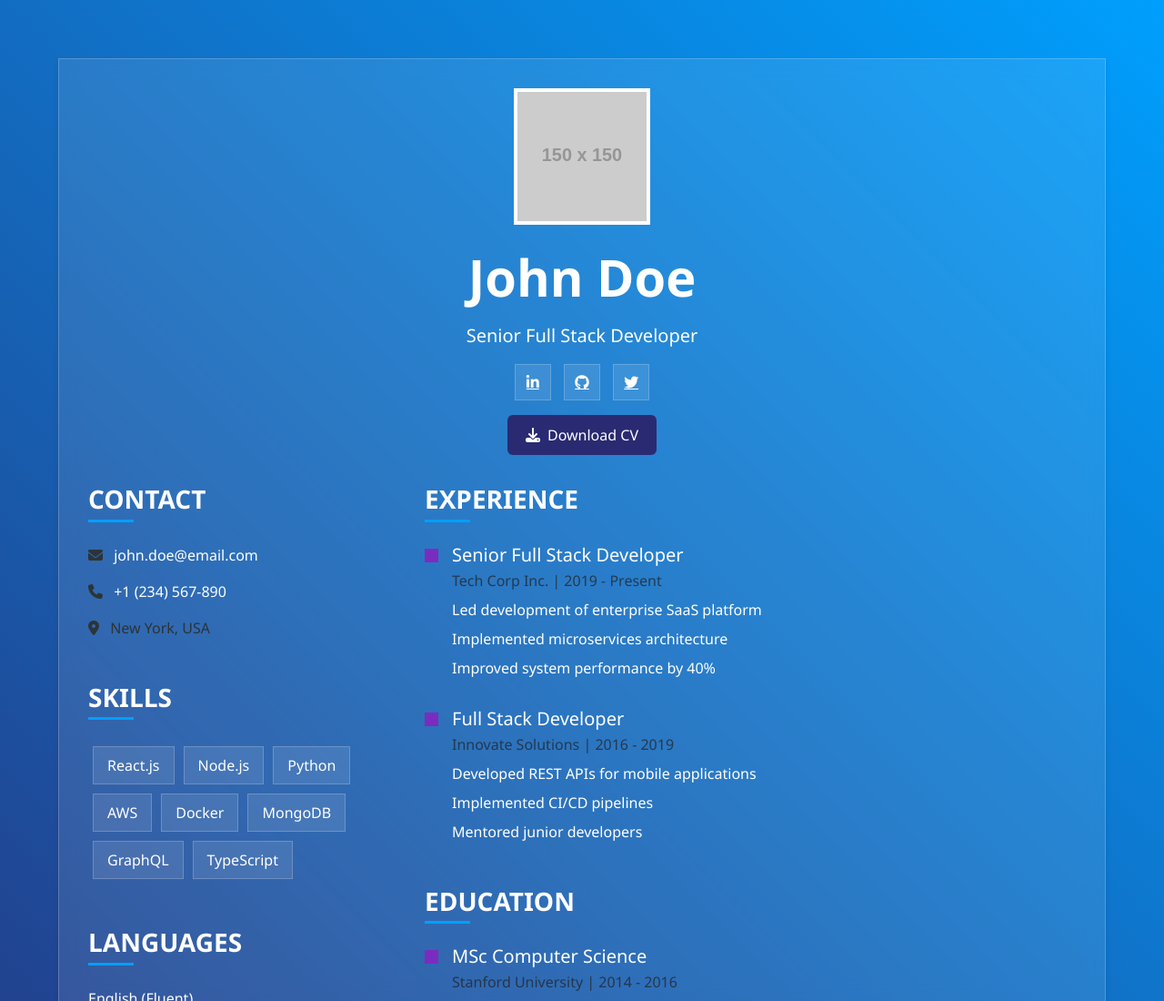
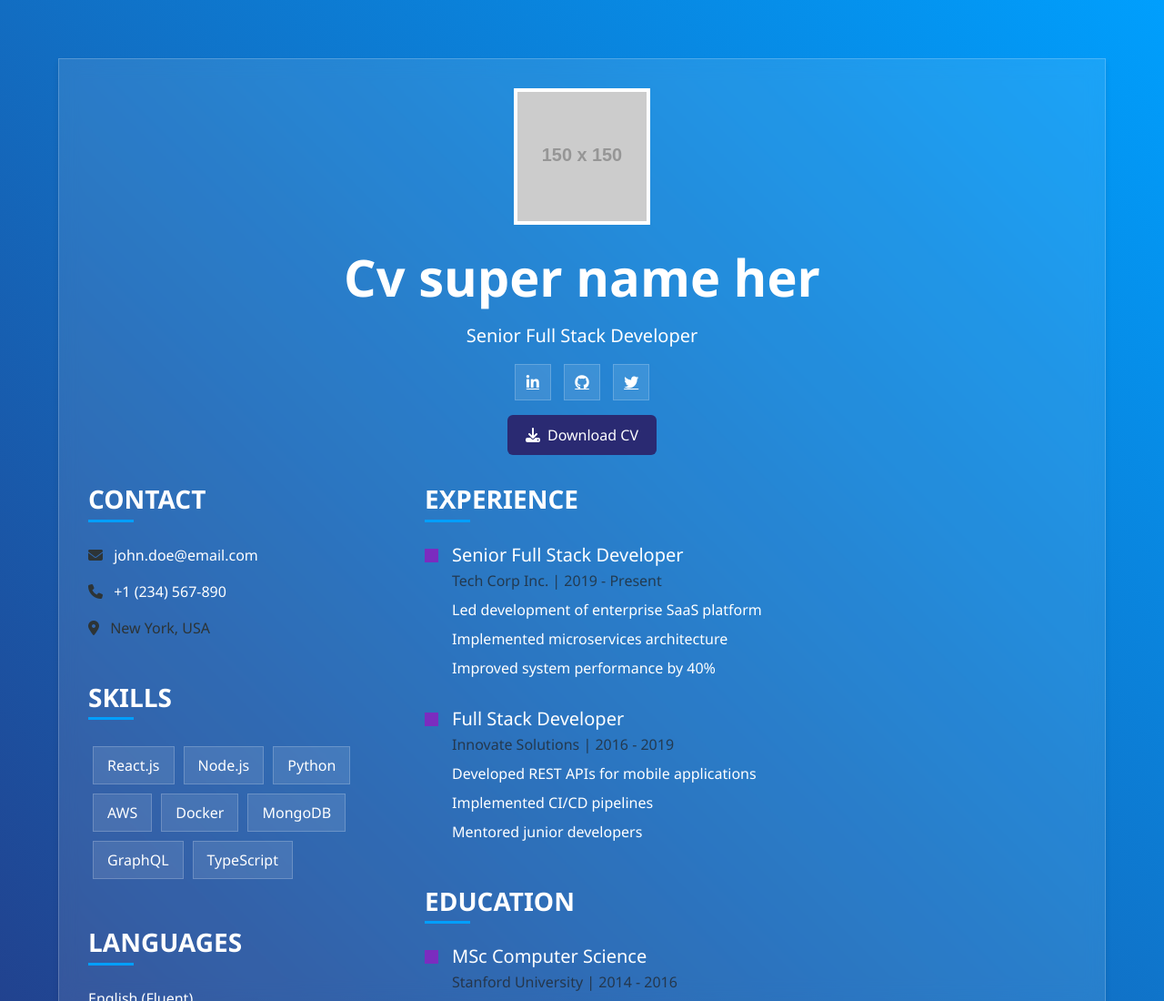
Before and after one commit to MS-GS/cv, a plain HTML site: page index.html in a window 1280 px wide. Shown: the top 1100 px of the page at 91% size. Drawn offline with nearby package versions, Linux system fonts and the light colour scheme; placeholder pictures from the web are drawn by us.

Commit message:
Updated profile photo and header text in index.html

```diff
--- a/index.html
+++ b/index.html
@@ -1,5 +1,6 @@
 <!DOCTYPE html>
 <html lang="en">
+
 <head>
     <meta charset="UTF-8">
     <meta name="viewport" content="width=device-width, initial-scale=1.0">
@@ -175,6 +176,7 @@
         }
     </style>
 </head>
+
 <body>
 
     <div class="cv-container">
@@ -182,7 +184,7 @@
         <header class="header">
             <!-- Profile Photo -->
             <img src="https://via.placeholder.com/150" class="profile-img" alt="Profile Photo">
-        <h1 class="display-4 fw-bold mb-3 text-white">John Doe</h1>
+            <h1 class="display-4 fw-bold mb-3 text-white">Cv super name her</h1>
             <p class="lead mb-0 text-white">Senior Full Stack Developer</p>
             <div class="social-icons mt-3">
                 <a href="#"><i class="fab fa-linkedin-in"></i></a>
@@ -313,4 +315,5 @@
 
     <script src="https://cdn.jsdelivr.net/npm/bootstrap@5.3.0/dist/js/bootstrap.bundle.min.js"></script>
 </body>
+
 </html>
```
Lines whose indentation alone changed are shown as unchanged.
